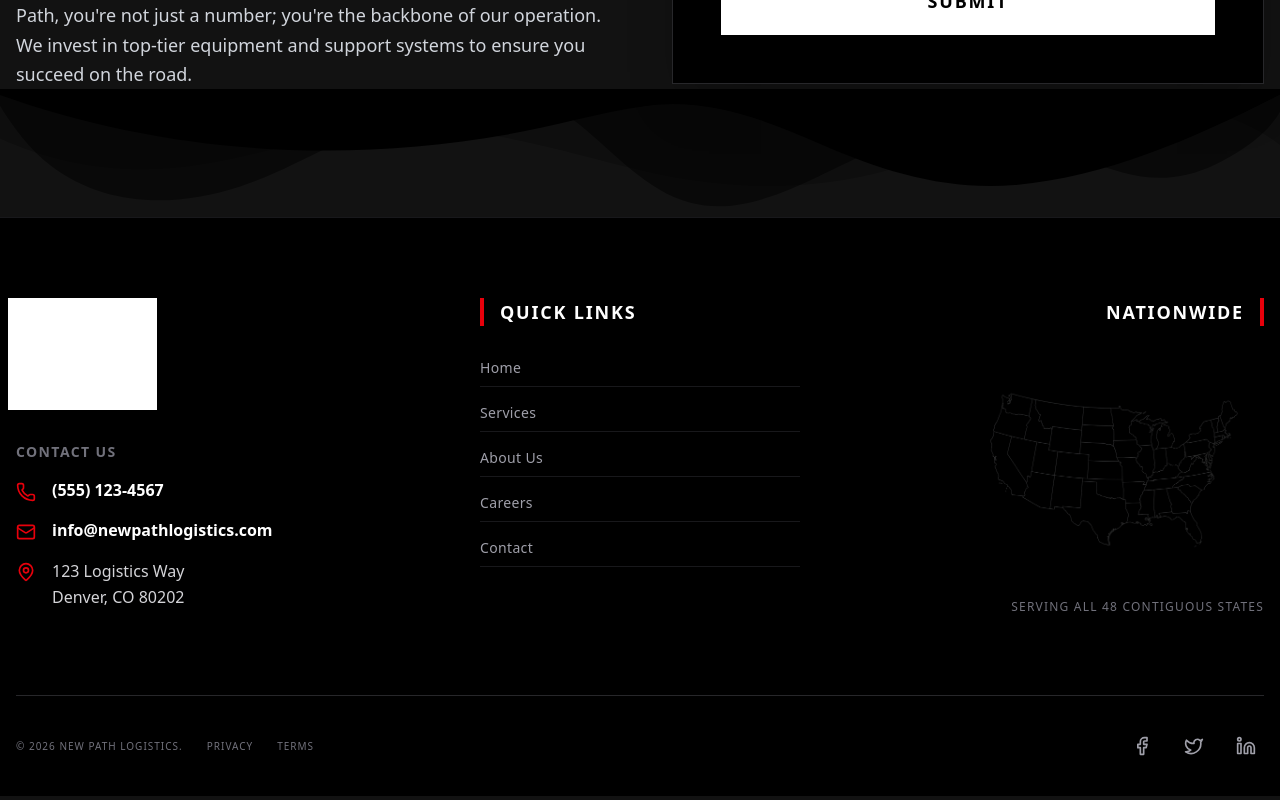
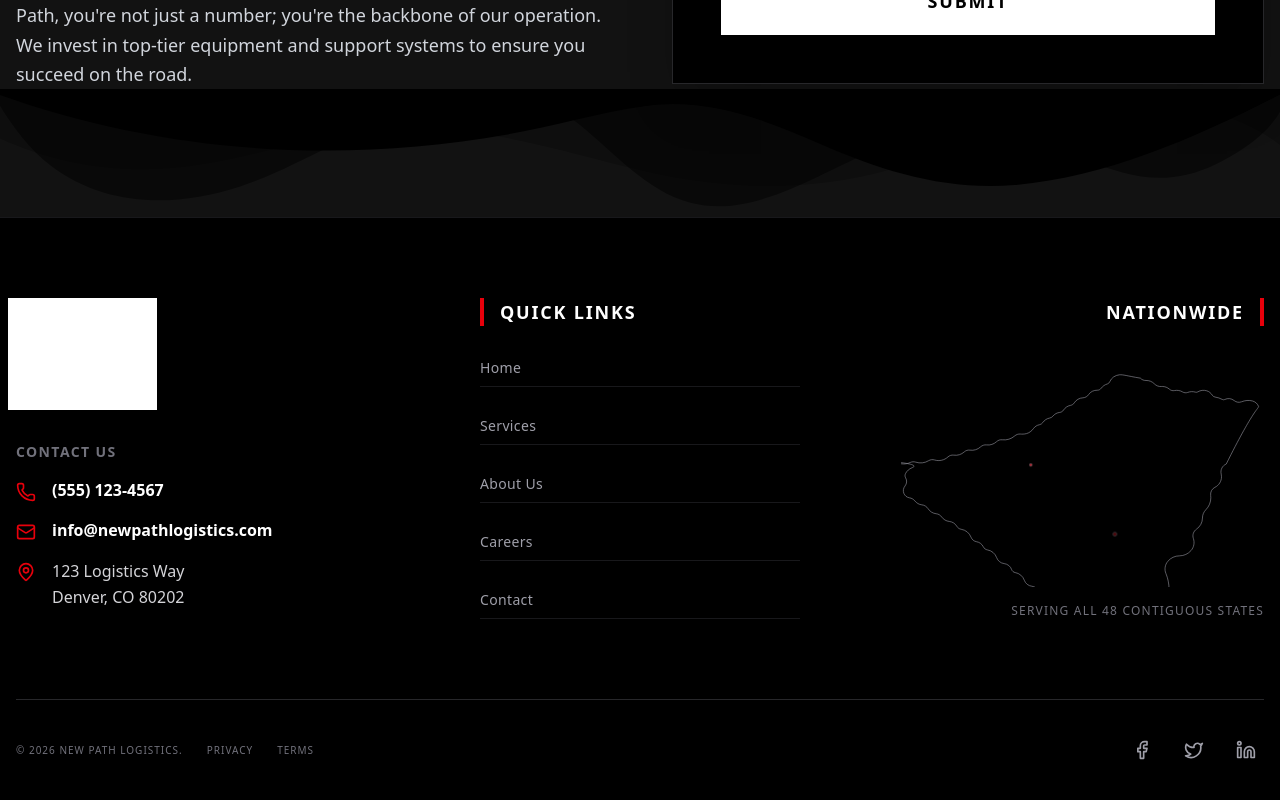
Before and after one commit to saskij/NewPathLogistics, a Next.js app: page / in a window 1280 px wide. Shown: the part 4734-5534 px from the top of the page. Built offline with nearby package versions, Linux system fonts and the light colour scheme; grey boxes are pictures that could not be loaded.

Commit message:
Polish footer: restore SVG map with light strokes and pulsating marker, align columns

```diff
--- a/src/components/layout/Footer.tsx
+++ b/src/components/layout/Footer.tsx
@@ -8,10 +8,11 @@ export default function Footer() {
     return (
         <footer id="footer" className="bg-black text-white pt-20 pb-8 border-t border-zinc-900">
             <div className="container mx-auto px-4">
-                <div className="grid grid-cols-1 md:grid-cols-3 gap-12 lg:gap-20 mb-20">
+                <div className="grid grid-cols-1 md:grid-cols-3 gap-12 lg:gap-20 mb-20 items-stretch">
 
                     {/* Column 1: Brand & Contact */}
-                    <div className="flex flex-col items-start">
+                    <div className="flex flex-col items-start h-full justify-between">
+                        <div>
                             <Link href="/" className="block mb-8 relative w-56 h-28 -ml-2">
                                 <Image
                                     src={logoImg}
@@ -52,13 +53,14 @@ export default function Footer() {
                                 </ul>
                             </div>
                         </div>
+                    </div>
 
                     {/* Column 2: Quick Links */}
-                    <div className="flex flex-col items-start md:items-center">
-                        <div className="w-full max-w-xs">
+                    <div className="flex flex-col items-start md:items-center h-full">
+                        <div className="w-full max-w-xs h-full flex flex-col">
                             <h3 className="text-lg font-bold uppercase tracking-widest mb-8 text-white border-l-4 border-red-600 pl-4">Quick Links</h3>
-                            <nav>
-                                <ul className="flex flex-col space-y-4 text-sm font-medium tracking-wide text-zinc-400">
+                            <nav className="flex-grow">
+                                <ul className="flex flex-col justify-between h-full min-h-[200px] text-sm font-medium tracking-wide text-zinc-400">
                                     <li><Link href="/" className="hover:text-white hover:pl-2 transition-all duration-300 block border-b border-zinc-900 pb-2">Home</Link></li>
                                     <li><Link href="/services" className="hover:text-white hover:pl-2 transition-all duration-300 block border-b border-zinc-900 pb-2">Services</Link></li>
                                     <li><Link href="/about" className="hover:text-white hover:pl-2 transition-all duration-300 block border-b border-zinc-900 pb-2">About Us</Link></li>
@@ -70,15 +72,40 @@ export default function Footer() {
                     </div>
 
                     {/* Column 3: Nationwide Map */}
-                    <div className="flex flex-col items-start md:items-end">
+                    <div className="flex flex-col items-start md:items-end h-full">
                         <h3 className="text-lg font-bold uppercase tracking-widest mb-8 text-white text-right w-full border-r-4 border-red-600 pr-4">Nationwide</h3>
-                        <div className="relative w-full max-w-[300px] aspect-[4/3] group ml-auto">
-                            <Image
-                                src={mapImg}
-                                alt="Nationwide Coverage Map"
-                                fill
-                                className="object-contain object-right opacity-60 group-hover:opacity-100 transition-opacity duration-500"
-                            />
+                        <div className="relative w-full aspect-[5/3] group">
+                            {/* Stylized US Map SVG - Lighter strokes and pulsating marker */}
+                            <svg viewBox="0 0 950 600" fill="none" xmlns="http://www.w3.org/2000/svg" className="w-full h-full stroke-zinc-400 stroke-[1.5] group-hover:stroke-white transition-colors duration-500">
+                                <path d="M936.8,127.3c-2.4-7.3-8.6-12.7-16-14.7c-9.6-2.6-19.4-1.6-28.7,2.1c-6.6,2.6-13.6,1.4-19.2-3.1
+    c-7.3-5.9-16.7-7-25-2.8c-2,1-4.2,0.9-6.1-0.2c-5.9-3.3-12.3-5.2-19-6.3c-3.1-0.5-5.9-2.3-7.5-5c-3.3-5.5-8.3-9.5-14.5-11.4
+    c-7.8-2.4-16.2-1.4-23.2,2.8c-1.8,1.1-4,1.4-6,0.8c-6.8-2-14-1.8-20.7,0.7c-4.4,1.6-9.1,1.1-13.2-1.3c-6.4-3.8-13.9-5.1-21.2-3.6
+    c-4.7,1-9.6-0.3-13.3-3.6c-5.2-4.6-11.8-7.1-18.7-7.1c-0.8,0-1.6,0-2.4,0.1c-6.9,0.5-13.6-2-18.4-7c-5.7-5.9-13.6-9.1-21.9-8.8
+    c-5.6,0.2-10.9-2-14.7-6.1C591,46.7,581.9,43.2,572.3,44c-11.4,1-21.5,8.2-25.5,18.3c-1.1,2.8-3.4,4.9-6.3,5.7
+    c-6.4,1.8-12.2,5.8-16.2,11.3c-2.4,3.3-6.2,5.2-10.3,5.1c-9.1-0.2-17.6,4-22.3,11.2c-3.4,5.2-9,8.4-15.2,8.7c-9.3,0.4-17.8,5.4-22.6,13.2
+    c-2.1,3.4-5.5,5.8-9.5,6.5c-7.8,1.4-14.8,6.2-18.9,12.7c-2.1,3.3-5.6,5.4-9.5,5.8c-7.1,0.7-13.7,4.3-18.1,9.8
+    c-2.2,2.7-5.3,4.5-8.7,5.1c-7.3,1.3-13.9,5.7-17.9,11.8c-2,3-5.2,5.1-8.8,5.7c-6.2,1.1-11.7,4.6-15.3,9.7c-11.2,15.8-26.6,15.2-34.7,14.6
+    c-5.4-0.4-10.6,1.4-14.6,4.9c-8.9,7.9-20.7,11.6-32.5,10.2c-5.5-0.7-11,1.1-15.1,4.9c-7.1,6.6-16.7,9.7-26.3,8.5
+    c-5.7-0.7-11.4,1.2-15.7,5.2c-7.5,6.9-17.7,10-27.7,8.5c-5.4-0.8-10.9,0.9-14.9,4.6c-7.5,6.9-17.7,10-27.7,8.5
+    c-5.4-0.8-10.9,0.9-14.9,4.6c-9.6,8.8-22.7,11.8-35.3,8c-5.2-1.6-10.8-0.9-15.4,1.9c-10.3,6.2-22.6,7.6-34,3.8
+    c-4.6-1.5-9.6-1.2-14.1,0.9c-11.8,5.5-25.3,5.1-36.8-1.1c-5.6-3-12.2-3.6-18.3-1.6C44.3,277.1,38,284,28.6,287.6
+    c-7.2,2.8-13.2,8.2-16.6,14.9C10,306.4,10,310.6,12.1,314.1c4,6.7,3.4,15.1-1.6,21.2c-4.4,5.4-5.6,12.6-3.2,19
+    c2.4,6.4,8.1,11,14.8,12c5.6,0.8,10.8,3.7,14.2,8.1c4.5,5.8,11.1,9.5,18.3,10.3c6.8,0.7,12.8,4.5,16.4,10.2
+    c4.7,7.4,12.5,12.2,21.1,13.1c5.9,0.6,11.2,3.8,14.5,8.5c4.6,6.6,11.9,10.9,19.9,11.7c8.3,0.8,15.6,5.6,19.8,12.8
+    c2.4,4.1,6.5,6.9,11.1,7.6c11.9,1.8,21.8,9.7,26,20.8c2.4,6.4,8.1,11,14.8,12c7.6,1.1,14,6.2,17.3,13.1c2.1,4.4,6.3,7.5,11.1,8.3
+    c11,1.8,20.3,9.7,23.9,20.1c3,8.6,10.7,14.7,19.7,15.7c9,1,16.8,7.2,19.6,15.7c1.4,4.1,5,7.1,9.3,7.8c11,1.8,20.3,9.7,23.9,20.1
+    c3,8.6,10.7,14.7,19.7,15.7c9,1,16.8,7.2,19.6,15.7c1.7,5.1,6.5,8.4,11.8,8.2c12.1-0.5,23.5,4.7,29.9,13.6h0.1l0,0
+    c6.4,8.9,16.5,14.6,27.5,15.4c4.6,0.3,8.9,2.6,11.9,6.2c6.9,8.4,17.1,13.6,27.9,14.1c4.6,0.2,9,2.4,11.9,6
+    c6.3,7.7,15.7,12.2,25.6,12.2c1.9,0,3.8-0.2,5.7-0.5c6.5-1.1,13,1.4,17.2,6.5c10.4,12.5,25.6,19.6,41.9,19.6c0,0,0,0,0,0
+    c6.5,0,13,0.3,19.4,0.3c60.3,0,109.1-48.9,109.1-109.1c0-14.7-2.9-28.7-8.2-41.5c-4.4-10.6-2.6-22.8,4.9-31.9
+    c7.5-9.1,18.8-14.4,30.6-14.4h0c11.7,0,22.9-5.2,30.5-14.1c7.4-8.7,9.6-20.7,5.9-31.5c-3.1-9,0.3-19,8.4-24.5
+    c9.6-6.5,15.4-17.4,15.4-29c0-8.2,3.3-16.1,9.1-21.9c8.2-8.2,12.8-19.5,12.8-31.1c0-2-0.1-4-0.4-6c-1.3-8.8,3.2-17.6,11.1-21.4
+    c10.6-5.1,17.3-15.9,17.3-27.7c0-2.4-0.3-4.7-0.8-7.1c-2.6-10.9,2.9-22,13.2-26.2C921.2,138.8,934.3,134.9,936.8,127.3z"/>
+
+                                {/* Pulsating Marker for Colorado Area */}
+                                <circle cx="340" cy="280" r="3" className="fill-red-600 animate-[ping_3s_cubic-bezier(0,0,0.2,1)_infinite]" />
+                                <circle cx="340" cy="280" r="3" className="fill-red-600" />
+                            </svg>
                         </div>
                         <p className="text-xs text-zinc-500 mt-4 uppercase tracking-widest text-right w-full">Serving all 48 contiguous states</p>
                     </div>
```
Lines whose indentation alone changed are shown as unchanged.
